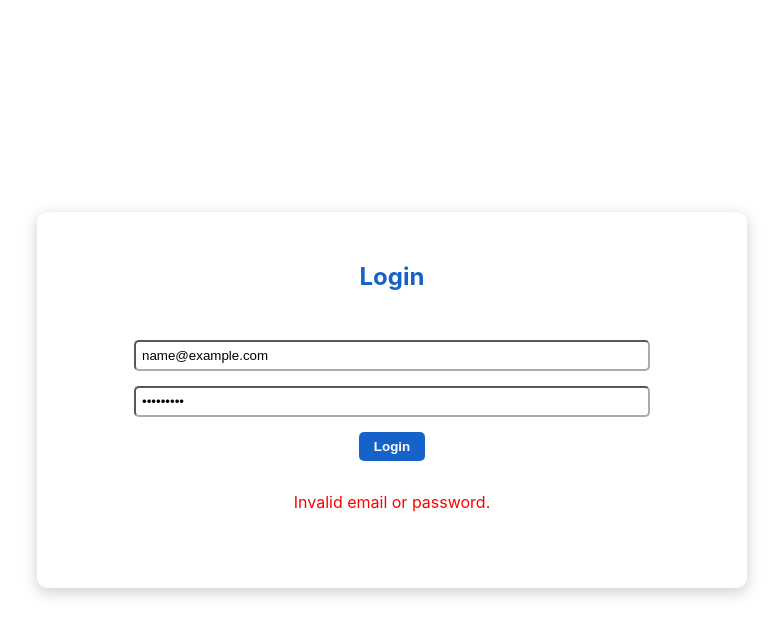
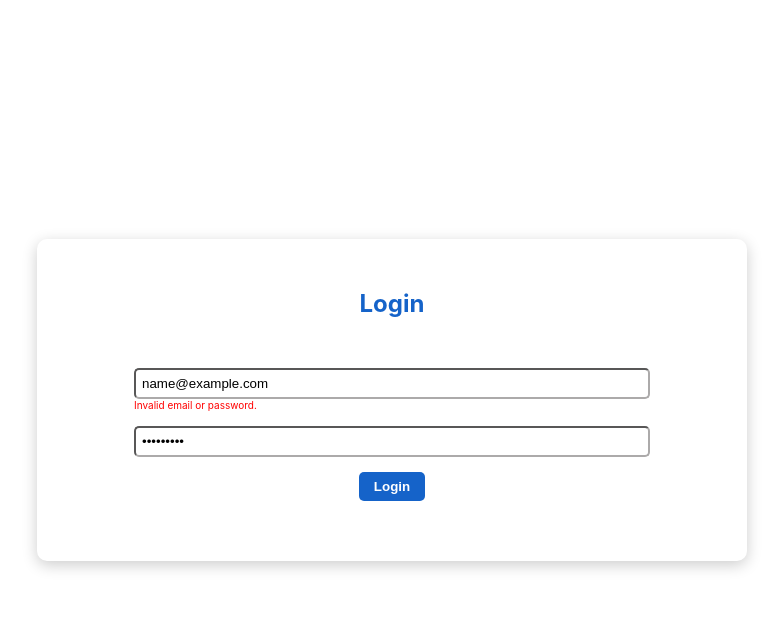
Before and after one commit to jisnaks/users-management, a React (Create React App) app: page /login in a window 1280 px wide. Both pictures are taken after typing "name@example.com", "Sample123" into the empty fields and a click on the button "Login". Shown: the top 636 px of the page, without its empty margins (248-1031 px from the left). Built offline with nearby package versions, Linux system fonts and the light colour scheme.

Commit message:
Add uploaded files

```diff
--- a/src/Components/Login.js
+++ b/src/Components/Login.js
@@ -1,29 +1,55 @@
 import React, { useState } from 'react';
 import { useNavigate } from 'react-router-dom';
-import { getUsers } from '../LocalStorage';
+import { getUsers, updateUser } from '../LocalStorage';
 import './Login.css';
 
 const Login = () => {
     const [email, setEmail] = useState('');
     const [password, setPassword] = useState('');
-    const [error, setError] = useState('');
+    const [errors, setErrors] = useState({});
     const navigate = useNavigate();
+
+    const validateForm = () => {
+        const newErrors = {};
+        const emailRegex = /^[^\s@]+@[^\s@]+\.[^\s@]+$/;
+
+        if (!email) {
+            newErrors.email = 'Email is required.';
+        } else if (!emailRegex.test(email)) {
+            newErrors.email = 'Email is not valid.';
+        }
+
+        if (!password) {
+            newErrors.password = 'Password is required.';
+        } else if (password.length < 6) {
+            newErrors.password = 'Password must be at least 6 characters.';
+        }
+        return newErrors;
+    };
 
     const handleLogin = (e) => {
         e.preventDefault();
-        const users = getUsers(); // Get the list of users
+        const validationErrors = validateForm();
+        if (Object.keys(validationErrors).length > 0) {
+            setErrors(validationErrors);
+            return;
+        }
+
+        const users = getUsers();
         const user = users.find(user => user.email === email);
 
         if (user) {
-            if (user.status === 'Blocked') { // Check for 'Blocked' status
-                setError('Your account is blocked. Please contact support.');
+            if (user.status === 'Blocked') {
+                setErrors({ email: 'Your account is blocked. Please contact support.' });
             } else if (user.password === password) {
+                user.previousLogins.push(new Date().toISOString());
+                updateUser(user);
                 navigate('/userlist');
             } else {
-                setError('Invalid email or password.');
+                setErrors({ email: 'Invalid email or password.' });
             }
         } else {
-            setError('Invalid email or password.');
+            setErrors({ email: 'Invalid email or password.' });
         }
     };
 
@@ -32,10 +58,39 @@ const Login = () => {
             <div className='container'>
                 <h2>Login</h2>
                 <form onSubmit={handleLogin}>
-                    <input type="email" value={email} onChange={(e) => setEmail(e.target.value)} required placeholder="Email"/>
-                    <input type="password" value={password} onChange={(e) => setPassword(e.target.value)} required placeholder="Password"/>
-                    <button type="submit">Login</button>
-                    {error && <p style={{ color: 'red' }}>{error}</p>}
+                    <div className="">
+
+                        <input
+                            type="email"
+                            value={email}
+                            onChange={(e) => {
+                                setEmail(e.target.value);
+                                setErrors({ ...errors, email: '' });
+                            }}
+                            required
+                            placeholder="Email"
+                            className=""
+                        />
+                        {errors.email && <p className="error">{errors.email}</p>}
+                    </div>
+                    <div className="">
+
+                        <input
+                            type="password"
+                            value={password}
+                            onChange={(e) => {
+                                setPassword(e.target.value);
+                                setErrors({ ...errors, password: '' });
+                            }}
+                            required
+                            placeholder="Password"
+                            className=""
+                        />
+                        {errors.password && <p className="error">{errors.password}</p>}
+                    </div>
+                    <button type="submit" >
+                        Login
+                    </button>
                 </form>
             </div>
         </div>
```
